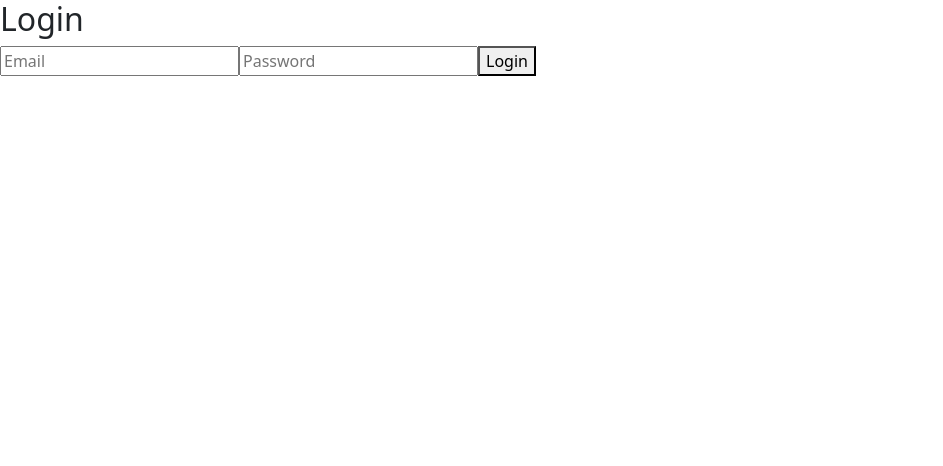
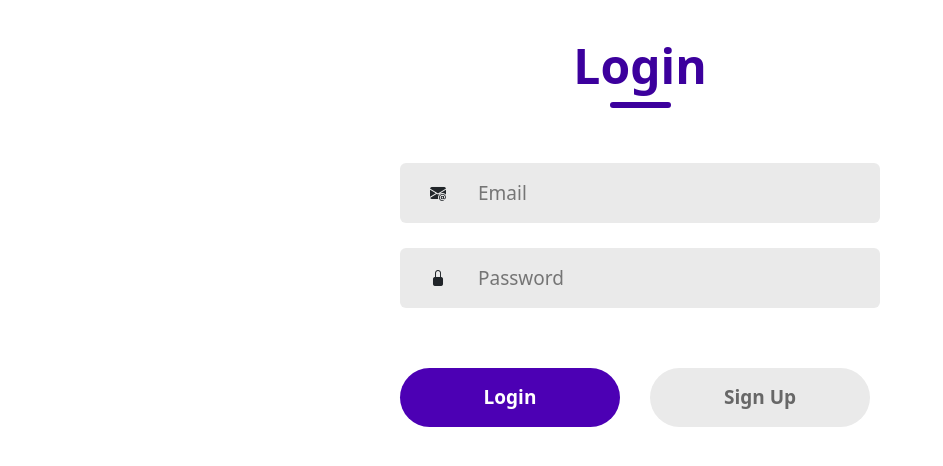
Before and after one commit to laboonnie/Project3_Personal_Finance, a React (Create React App) app in the folder Project3_Personal_Finance/frontend/: page /login in a window 1280 px wide. Shown: the top 466 px of the page, without its empty margins (0-943 px from the left). Built offline with nearby package versions, Linux system fonts and the light colour scheme.

Commit message:
css login register fix register fix dashboard

```diff
--- a/Project3_Personal_Finance/frontend/package.json
+++ b/Project3_Personal_Finance/frontend/package.json
@@ -9,6 +9,7 @@
     "@testing-library/user-event": "^13.5.0",
     "axios": "^1.13.6",
     "bootstrap": "^5.3.8",
+    "bootstrap-icons": "^1.13.1",
     "chart.js": "^4.5.1",
     "react": "^19.2.4",
     "react-chartjs-2": "^5.3.1",
--- a/Project3_Personal_Finance/frontend/src/App.js
+++ b/Project3_Personal_Finance/frontend/src/App.js
@@ -26,11 +26,6 @@ function App() {
         <Route path="/dashboard" element={
           <ProtectedRoute>
             <Dashboard />
-          </ProtectedRoute>
-        } />
-        <Route path="/bugets" element={
-          <ProtectedRoute>
-            <DashboardLinh />
           </ProtectedRoute>
         } />
         <Route path="/transactions" element={
--- a/Project3_Personal_Finance/frontend/src/index.js
+++ b/Project3_Personal_Finance/frontend/src/index.js
@@ -3,6 +3,9 @@ import ReactDOM from 'react-dom/client';
 import './index.css';
 import App from './App';
 import reportWebVitals from './reportWebVitals';
+import 'bootstrap-icons/font/bootstrap-icons.css';
+import "bootstrap/dist/css/bootstrap.min.css";
+import "bootstrap/dist/js/bootstrap.bundle.min.js";
 
 const root = ReactDOM.createRoot(document.getElementById('root'));
 root.render(
--- a/Project3_Personal_Finance/frontend/src/pages/auth/Login.js
+++ b/Project3_Personal_Finance/frontend/src/pages/auth/Login.js
@@ -2,12 +2,13 @@ import React, { useState } from 'react';
 import api from '../../api/api';
 import { useNavigate } from 'react-router-dom';
 import { toast } from 'react-toastify';
+import './login.css';
+import 'bootstrap/dist/css/bootstrap.min.css';
 
 const Login = () => {
     const [email, setEmail] = useState('');
     const [password, setPassword] = useState('');
     const navigate = useNavigate();
-
     const handleLogin = async (e) => {
         e.preventDefault();
         try {
@@ -24,12 +25,34 @@ const Login = () => {
         }
     };
     return (
-        <form onSubmit={handleLogin}>
-            <h2>Login</h2>
-            <input type="email" placeholder="Email" value={email} onChange={(e) => setEmail(e.target.value)} required />
-            <input type="password" placeholder="Password" value={password} onChange={(e) => setPassword(e.target.value)} required />
-            <button type="submit">Login</button>
-        </form>
+        <div>
+            <div className='containerLogin'>
+                <div className='headerLogin'>
+                    <form onSubmit={handleLogin}>
+                        <div className='text'>Login</div>
+                        <div className='underline'></div>
+                        <div className='inputs'>
+                            <div className='input'>
+                                <i className="bi bi-envelope-at-fill"></i>
+                                <input type="email" placeholder="Email" value={email} onChange={(e) => setEmail(e.target.value)} required />
+                            </div>
+                            <div className='input'>
+                                <i className="bi bi-lock-fill"></i>
+                                <input type="password" placeholder="Password" value={password} onChange={(e) => setPassword(e.target.value)} required />
+                            </div>
+                        </div>
+                        {/* <div className='forgot-password'>Lost Password? <span>Click Here!</span></div> */}
+                        <div className='submit-container'>
+                            <div className='submit'>
+                                <button type="submit">Login</button>
+                            </div>
+                        <div className='submit gray' onClick={() => navigate('/register')}>Sign Up</div>
+                        </div>
+                    </form>
+                </div>
+            </div>
+        </div>
+
     );
 };
 
--- a/Project3_Personal_Finance/frontend/src/pages/auth/Register.js
+++ b/Project3_Personal_Finance/frontend/src/pages/auth/Register.js
@@ -2,123 +2,156 @@ import React, { useState } from 'react';
 import { useNavigate, Link } from 'react-router-dom';
 import api from '../../api/api';
 import { toast } from 'react-toastify';
+import './login.css';
+import 'bootstrap/dist/css/bootstrap.min.css';
 
 const Register = () => {
     const [name, setName] = useState('');
     const [email, setEmail] = useState('');
     const [password, setPassword] = useState('');
     const [confirmPassword, setConfirmPassword] = useState('');
+    const [action,setAction]= useState("Sign Up")
 
     const [error, setError] = useState('');
     const [successMsg, setSuccessMsg] = useState('');
     const navigate = useNavigate();
-
     const handleRegister = async (e) => {
         e.preventDefault();
+
         if (!email.includes('@')) {
             toast.warning('Email is not valid!');
             return;
         }
+
         if (password.length < 6) {
             toast.warning('Password must be at least 6 characters long!');
             return;
         }
 
+        if (password !== confirmPassword) {
+            toast.warning('Confirm password incorrect!');
+            return;
+        }
+
         try {
             await api.post('/Users/register', { name, email, password });
-            toast.success('Registration successful! Please login.');
+
+            toast.success('Registration successful!');
             navigate('/login');
+
         } catch (error) {
-            toast.error(error.response?.data || 'An error occurred while registering!');
-        }
-        setError('');
-        setSuccessMsg('');
-
-        if (password !== confirmPassword) {
-            setError('Confirm password incorrect');
-            return;
-        }
-        try {
-            const response = await api.post('/Users/register', {
-                name: name,
-                email: email,
-                password: password
-            });
-
-            setSuccessMsg('Registration successful! Redirecting to login page...');
-            setName(''); setEmail(''); setPassword(''); setConfirmPassword('');
-            setTimeout(() => {
-                navigate('/login');
-            }, 2000);
-
-        } catch (err) {
-            if (err.response && err.response.data) {
-                setError(typeof err.response.data === 'string' ? err.response.data : 'Error connecting to server. Please check the backend.');
-            } else {
-                setError('Error connecting to server. Please check the backend.');
-            }
+            toast.error(error.response?.data || 'Register failed!');
         }
     };
 
+    // const handleRegister = async (e) => {
+    //     e.preventDefault();
+    //     if (!email.includes('@')) {
+    //         toast.warning('Email is not valid!');
+    //         return;
+    //     }
+    //     if (password.length < 6) {
+    //         toast.warning('Password must be at least 6 characters long!');
+    //         return;
+    //     }
+
+    //     try {
+    //         await api.post('/Users/register', { name, email, password });
+    //         toast.success('Registration successful! Please login.');
+    //         navigate('/login');
+    //     } catch (error) {
+    //         toast.error(error.response?.data || 'An error occurred while registering!');
+    //     }
+    //     setError('');
+    //     setSuccessMsg('');
+
+    //     if (password !== confirmPassword) {
+    //         setError('Confirm password incorrect');
+    //         return;
+    //     }
+    //     try {
+    //         const response = await api.post('/Users/register', {
+    //             name: name,
+    //             email: email,
+    //             password: password
+    //         });
+
+    //         setSuccessMsg('Registration successful! Redirecting to login page...');
+    //         setName(''); setEmail(''); setPassword(''); setConfirmPassword('');
+    //         setTimeout(() => {
+    //             navigate('/login');
+    //         }, 2000);
+
+    //     } catch (err) {
+    //         if (err.response && err.response.data) {
+    //             setError(typeof err.response.data === 'string' ? err.response.data : 'Error connecting to server. Please check the backend.');
+    //         } else {
+    //             setError('Error connecting to server. Please check the backend.');
+    //         }
+    //     }
+    // };
+
     return (
-        <div style={{ maxWidth: '400px', margin: '50px auto', padding: '20px', border: '1px solid #ccc', borderRadius: '5px' }}>
-            <h2 style={{ textAlign: 'center' }}>Register for an account</h2>
+        <div >
             {error && <div style={{ color: 'red', marginBottom: '15px' }}>{error}</div>}
             {successMsg && <div style={{ color: 'green', marginBottom: '15px' }}>{successMsg}</div>}
-
+            <div className='containerLogin'>
+                <div className='headerLogin'>
                     <form onSubmit={handleRegister}>
-                <div style={{ marginBottom: '15px' }}>
-                    <label>Name:</label>
+                        <div className='text'>Sign Up</div>
+                        <div className='underline'></div>
+                        <div className='inputs'>
+                            <div className='input'>
+                                <i className="bi bi-person-fill"></i>
                                 <input
-                        type="text"
+                                    type="text" placeholder='Name'
                                     value={name}
                                     onChange={(e) => setName(e.target.value)}
                                     required
                                     style={{ width: '100%', padding: '8px', marginTop: '5px' }}
                                 />
                             </div>
-
-                <div style={{ marginBottom: '15px' }}>
-                    <label>Email:</label>
+                            <div className='input'>
+                                <i className="bi bi-envelope-at-fill"></i>
                                 <input
-                        type="email"
+                                    type="email" placeholder='Email'
                                     value={email}
                                     onChange={(e) => setEmail(e.target.value)}
                                     required
-                        style={{ width: '100%', padding: '8px', marginTop: '5px' }}
                                 />
                             </div>
-
-                <div style={{ marginBottom: '15px' }}>
-                    <label>Password:</label>
+                            <div className='input'>
+                                <i className="bi bi-lock-fill"></i>
                                 <input
-                        type="password"
+                                    type="password" placeholder='Password'
                                     value={password}
                                     onChange={(e) => setPassword(e.target.value)}
                                     required
-                        style={{ width: '100%', padding: '8px', marginTop: '5px' }}
                                 />
                             </div>
-
-                <div style={{ marginBottom: '15px' }}>
-                    <label>Confirm Password:</label>
+                            <div  className='input'>
+                                <i className="bi bi-lock-fill"></i>
                                 <input
-                        type="password"
+                                    type="password" placeholder='Confirm Password'
                                     value={confirmPassword}
                                     onChange={(e) => setConfirmPassword(e.target.value)}
                                     required
-                        style={{ width: '100%', padding: '8px', marginTop: '5px' }}
                                 />
                             </div>
-
-                <button type="submit" style={{ width: '100%', padding: '10px', backgroundColor: '#007bff', color: 'white', border: 'none', cursor: 'pointer' }}>
-                    Register
-                </button>
+                        </div>
+                        <div className='forgot-password'>Lost Password? <span>Click Here!</span></div>
+                        <div className='submit-container'>
+                           <div className="submit gray" onClick={() => navigate('/login')}>Login</div>
+                            <div className="submit">
+                                <button type="submit">Sign Up</button>
+                            </div>
+                        </div>
                     </form>
-
-            <p style={{ textAlign: 'center', marginTop: '15px' }}>
+                </div>
+            </div>
+            {/* <p style={{ textAlign: 'center', marginTop: '15px' }}>
                 Already have an account? <Link to="/login">Login</Link>
-            </p>
+            </p> */}
         </div>
     );
 };
--- /dev/null
+++ b/Project3_Personal_Finance/frontend/src/pages/auth/login.css
@@ -0,0 +1,97 @@
+.containerLogin{
+    display: flex;
+    flex-direction: column;
+    margin: auto;
+    width: 600px;
+    background: #fff;
+    padding-bottom: 30px;
+}
+.headerLogin{
+    display: flex;
+    flex-direction: column;
+    align-items: center;
+    gap:9px;
+    width: 100%;
+    margin-top: 30px;
+    text-align: center;
+}
+.text{
+    color:#3c009d ;
+    font-size: 48px;
+    font-weight: 700;
+    text-align: center;
+}
+.underline{
+    width: 61px;
+    height: 6px;
+    background: #3c009d;
+    border-radius: 9px;
+    margin: 0 auto;
+}
+.inputs{
+    margin-top: 55px;
+    display:flex;
+    flex-direction: column;
+    gap: 25px;
+}
+.input{
+    display:flex;
+    align-items: center;
+    margin: auto;
+    width: 480px;
+    height: 60px;
+    background:#eaeaea;
+    border-radius: 6px;
+}
+.input i{
+    margin: 0px 30px;
+}
+.input input{
+    height: 50px;
+    width: 400px;
+    background: transparent;
+    border: none;
+    outline: none;
+    color: #797979;
+    font-size: 19px;
+}
+.forgot-password{
+    padding-left:62px;
+    margin-top:27px;
+    color:#797979;
+    font-size:18px;
+}
+.forgot-password span{
+    color:#4c00b4;
+    cursor:pointer;
+}
+.submit-container{
+    display:flex;
+    gap:30px;
+    margin: 60px auto;
+}
+.submit{
+    display:flex;
+    justify-content: center;
+    align-items: center;
+    width: 220px;
+    height: 59px;
+    color:#fff;
+    background:#4c00b4;
+    border-radius: 50px;
+    font-size: 19px;
+    font-weight: 700;
+    cursor: pointer;
+}
+.gray{
+    background: #eaeaea;
+    color: #676767;
+}
+.submit button{
+    background: transparent;
+    border: none;
+    color: white;
+    font-size: 19px;
+    font-weight: 700;
+    cursor: pointer;
+}
```
Also changed, not shown: Project3_Personal_Finance/frontend/src/components/table/BudgetTable.js (+5 -5 lines), Project3_Personal_Finance/frontend/src/components/table/GoalTable.js (+55 -17 lines), 2 other files (tests, documents, lock files or other folders). Lines whose indentation alone changed are shown as unchanged.
